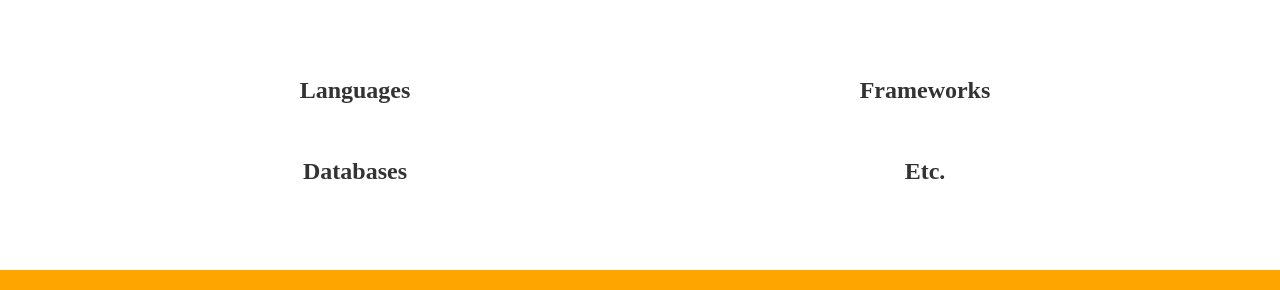
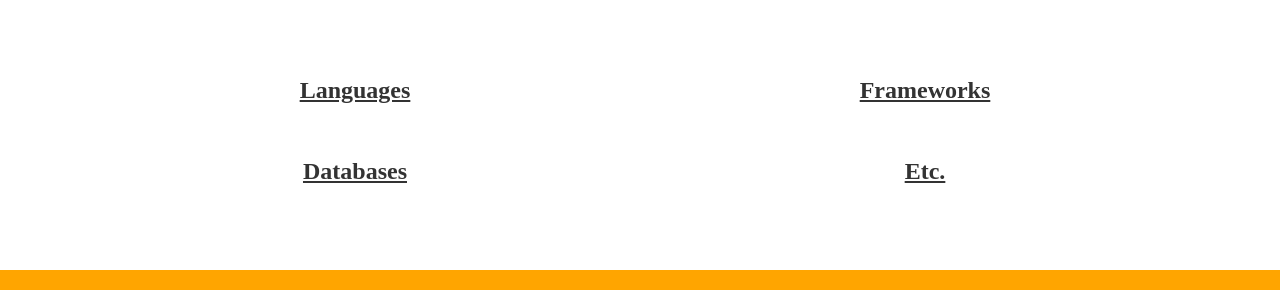
Before and after one commit to ChaiLatteh/profile, a Django app: page / in a window 1280 px wide. Shown: the part 1321-1611 px from the top of the page. Run offline with Django 3.2, Linux system fonts and the light colour scheme; some libraries are stand-ins or nearby versions; some web fonts are replaced.

Commit message:
bugfix and adjusted space

```diff
--- a/apps/APPNAME/templates/APPNAME/index.html
+++ b/apps/APPNAME/templates/APPNAME/index.html
@@ -50,6 +50,10 @@
       color:#1a1a1a;
       background-color:#FED766;
     }
+    #skills h3{
+      font-weight:bolder;
+      text-decoration-line:underline;
+    }
     #devicon{
       font-size:5em;
     }
@@ -69,7 +73,7 @@
   </head>
   <body>
     <!-- Navbar Start -->
-    <nav class="navbar navbar-inverse navbar-fixed-top" id="myNavbar">
+    <nav class="navbar navbar-inverse navbar-fixed-top">
       <div class="container-fluid">
         <div class="navbar-header">
           <button type="button" class="navbar-toggle" data-toggle="collapse" data-target="#myNavbar">
@@ -79,7 +83,7 @@
           </button>
           <a class="navbar-brand" href="/">Chai Jang</a>
         </div>
-        <div class="collapse navbar-collapse">
+        <div class="collapse navbar-collapse" id="myNavbar">
           <ul class="nav navbar-nav navbar-right">
             <li><a href="#aboutme">About Me</a></li>
             <li><a href="#skills">Skills</a></li>
@@ -162,7 +166,7 @@
           <h1>SKILLS</h1>
           <div class="row">
             <div class="col-sm-6" style="margin-bottom:25px;">
-              <h3 style="font-weight:bolder;">Languages</h3>
+              <h3>Languages</h3>
               <i id="devicon" class="devicon-html5-plain-wordmark colored"></i>
               <i id="devicon" class="devicon-css3-plain-wordmark colored"></i>
               <i id="devicon" class="devicon-javascript-plain colored"></i>
@@ -170,7 +174,7 @@
               <i id="devicon" class="devicon-ruby-plain-wordmark colored"></i>
             </div>
             <div class="col-sm-6" style="margin-bottom:25px;">
-              <h3 style="font-weight:bolder;">Frameworks</h3>
+              <h3>Frameworks</h3>
               <i id="devicon" class="devicon-django-plain-wordmark colored"></i>
               <i id="devicon" class="devicon-nodejs-plain-wordmark colored"></i>
               <i id="devicon" class="devicon-angularjs-plain-wordmark colored"></i>
@@ -179,12 +183,12 @@
           </div>
           <div class="row">
             <div class="col-sm-6" style="margin-bottom:25px;">
-              <h3 style="font-weight:bolder;">Databases</h3>
+              <h3>Databases</h3>
               <i id="devicon" class="devicon-postgresql-plain-wordmark colored"></i>
               <i id="devicon" class="devicon-mongodb-plain-wordmark colored"></i>
             </div>
             <div class="col-sm-6" style="margin-bottom:25px;">
-              <h3 style="font-weight:bolder;">Etc.</h3>
+              <h3>Etc.</h3>
               <i id="devicon" class="devicon-amazonwebservices-plain-wordmark colored"></i>
               <i id="devicon" class="devicon-github-plain-wordmark colored"></i>
               <i id="devicon" class="devicon-bootstrap-plain-wordmark colored"></i>
@@ -273,21 +277,21 @@
         <h1>Let's get in touch!</h1>
         <div class="row">
           <div class="col-sm-3"></div>
-          <div class="col-sm-2">
+          <div class="col-sm-2" style="margin-bottom:50px;">
             <a>
               <i class="fa fa-envelope fa-3x" style="border-radius:50px;"></i>
               <br>
               wkdcodns100@gmail.com
             </a>
           </div>
-          <div class="col-sm-2">
+          <div class="col-sm-2" style="margin-bottom:50px;">
             <a href="https://www.linkedin.com/in/chai-jang-598724146/" target="_blank">
               <i class="fa fa-linkedin-square fa-3x"></i>
               <br>
               LinkedIN
             </a>
           </div>
-          <div class="col-sm-2">
+          <div class="col-sm-2" style="margin-bottom:50px;">
             <a onclick="alert('Please send message before adding me as a friend. I usually decline friend requests from strangers.')" href="http://www.facebook.com/ChaiLatteh" target="_blank">
               <i class="fa fa-facebook-official fa-3x"></i>
               <br>
```
